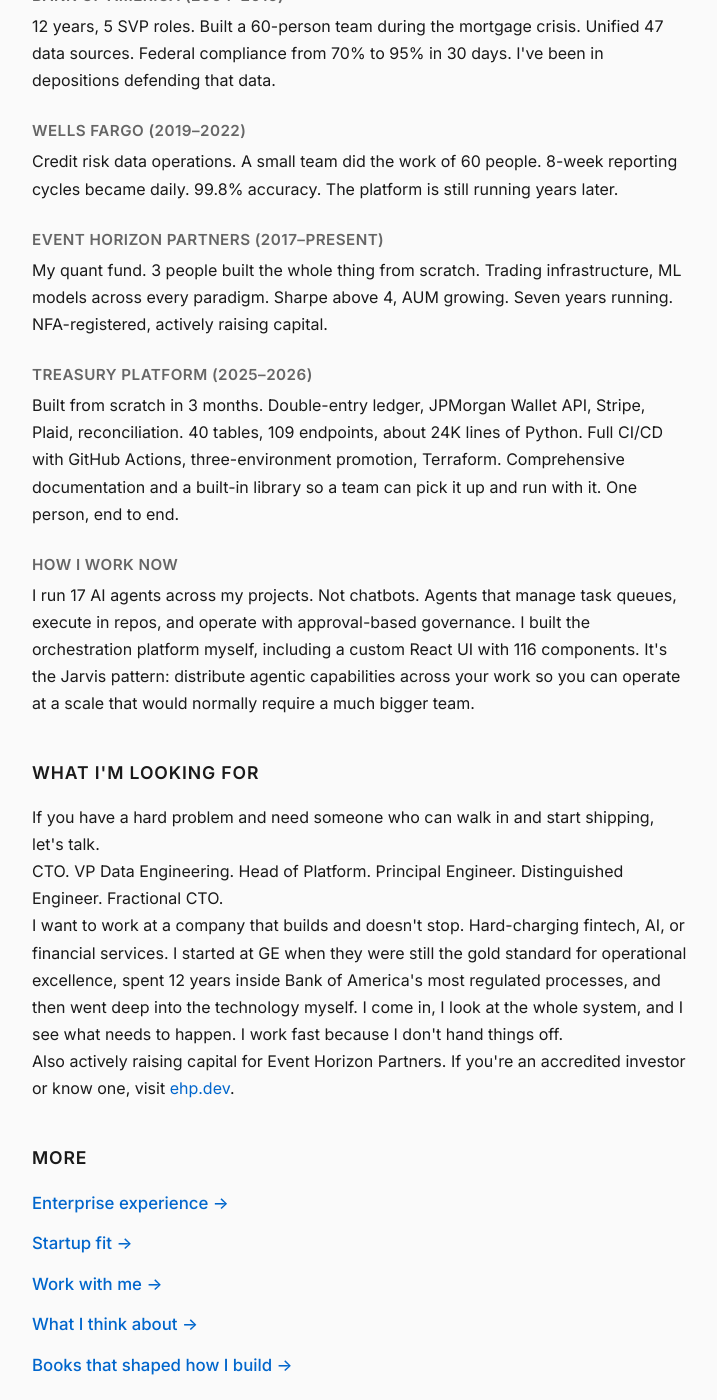
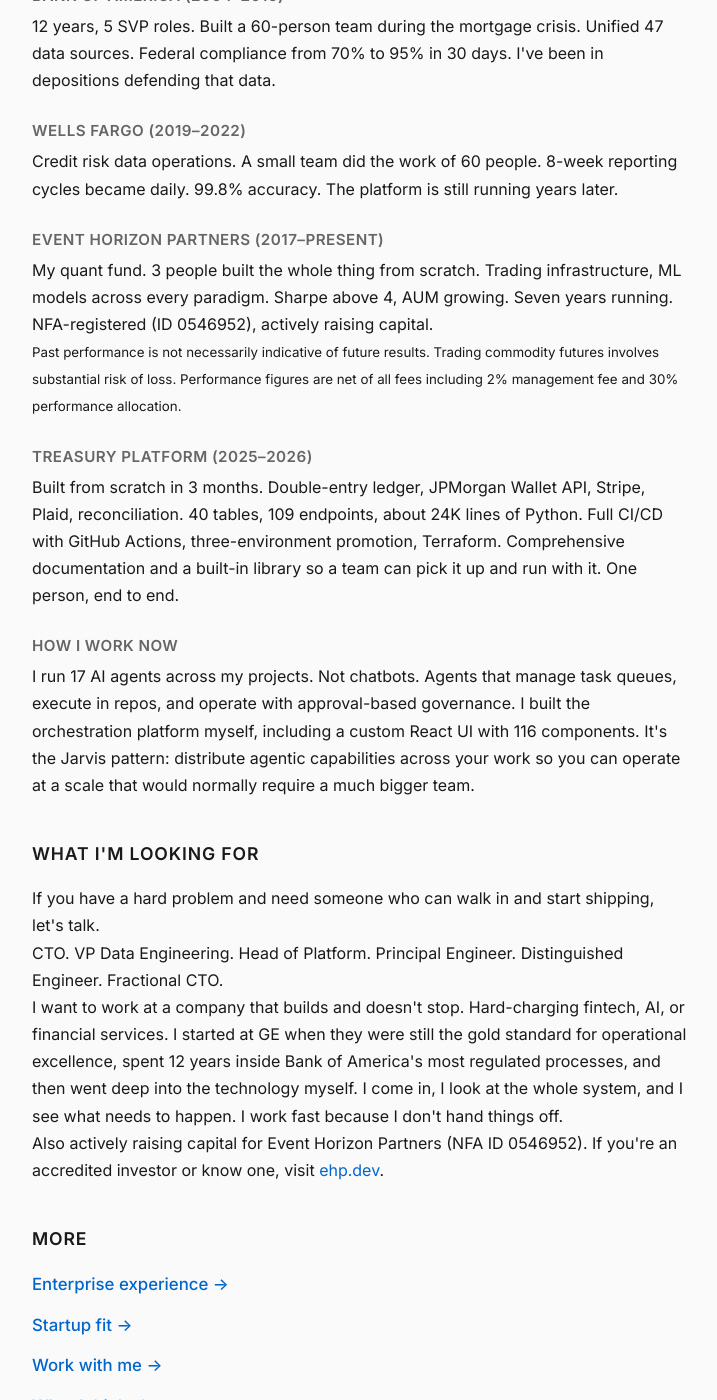
Before and after one commit to Roger-Parkinson-EHP/Roger-Parkinson-EHP.github.io, a Jekyll site: the page index.html, which Jekyll copies as it is, in a window 1280 px wide and 1400 px high, scrolled down 679 px. Shown: the whole window, without its empty margins (280-997 px from the left). Built offline with Jekyll 4.4.1, drawn with Linux system fonts in a browser that asks for light colours.

Commit message:
NFA disclosure on EHP entries — index.html and startup.html
Added NFA ID 0546952, CFTC 4.41 disclaimer, net-of-fees language
to all EHP mentions. Sharpe updated to "above 4." Matches LinkedIn
disclosure requirements per NFA Rule 2-29.

```diff
--- a/index.html
+++ b/index.html
@@ -46,7 +46,8 @@
                 </div>
                 <div class="beat">
                     <h3>Event Horizon Partners (2017&ndash;present)</h3>
-                    <p>My quant fund. 3 people built the whole thing from scratch. Trading infrastructure, ML models across every paradigm. Sharpe above 4, AUM growing. Seven years running. NFA-registered, actively raising capital.</p>
+                    <p>My quant fund. 3 people built the whole thing from scratch. Trading infrastructure, ML models across every paradigm. Sharpe above 4, AUM growing. Seven years running. NFA-registered (ID 0546952), actively raising capital.</p>
+                    <p class="disclosure"><small>Past performance is not necessarily indicative of future results. Trading commodity futures involves substantial risk of loss. Performance figures are net of all fees including 2% management fee and 30% performance allocation.</small></p>
                 </div>
                 <div class="beat">
                     <h3>Treasury platform (2025&ndash;2026)</h3>
@@ -64,7 +65,7 @@
             <p>If you have a hard problem and need someone who can walk in and start shipping, let's talk.</p>
             <p>CTO. VP Data Engineering. Head of Platform. Principal Engineer. Distinguished Engineer. Fractional CTO.</p>
             <p>I want to work at a company that builds and doesn't stop. Hard-charging fintech, AI, or financial services. I started at GE when they were still the gold standard for operational excellence, spent 12 years inside Bank of America's most regulated processes, and then went deep into the technology myself. I come in, I look at the whole system, and I see what needs to happen. I work fast because I don't hand things off.</p>
-            <p>Also actively raising capital for Event Horizon Partners. If you're an accredited investor or know one, visit <a href="https://ehp.dev">ehp.dev</a>.</p>
+            <p>Also actively raising capital for Event Horizon Partners (NFA ID 0546952). If you're an accredited investor or know one, visit <a href="https://ehp.dev">ehp.dev</a>.</p>
         </section>
 
         <section id="explore">
--- a/startup.html
+++ b/startup.html
@@ -27,7 +27,8 @@
 
         <section id="ehp">
             <h2>Event Horizon Partners</h2>
-            <p>Three people. Seven years. We built an institutional-grade quantitative trading platform from scratch. ML model training and orchestration, live execution, investor operations automation, risk management. Thousands of models running every paradigm — supervised, unsupervised, reinforcement learning, clustering. Sub-millisecond inference. Sharpe ratio above 6.</p>
+            <p>Three people. Seven years. We built an institutional-grade quantitative trading platform from scratch. ML model training and orchestration, live execution, investor operations automation, risk management. Thousands of models running every paradigm — supervised, unsupervised, reinforcement learning, clustering. Sub-millisecond inference. Sharpe ratio above 4, AUM growing. NFA-registered (ID 0546952), actively raising capital.</p>
+            <p class="disclosure"><small>Past performance is not necessarily indicative of future results. Trading commodity futures involves substantial risk of loss. Performance figures are net of all fees including 2% management fee and 30% performance allocation.</small></p>
             <p>I built the whole technology stack. Python, C#, TypeScript, BigQuery, DuckDB (100x faster than the MongoDB setup it replaced), Docker, Terraform, Ray Tune for hyperparameter optimization. 33 production repositories. Zero downtime for 7 years.</p>
         </section>
 
```
